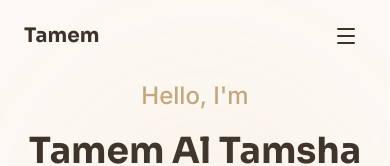
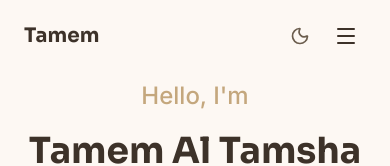
Before and after one commit to DevTamem/PortfolioV2, a Next.js app: page / in a window 390 px wide. Shown: the top 166 px of the page. Built offline with nearby package versions, Linux system fonts and the light colour scheme.

Commit message:
UI update: Added dark theme.

```diff
--- a/app/globals.css
+++ b/app/globals.css
@@ -3,6 +3,40 @@
 @tailwind utilities;
 
 @layer base {
+  :root {
+    --color-background: #FDF8F3;
+    --color-surface: #FAF5EF;
+    --color-primary: #3D3229;
+    --color-secondary: #6B5D4D;
+    --color-accent: #C4A77D;
+    --color-accent-hover: #B39668;
+    --color-accent-light: #D4BC95;
+    --color-border: #E8DFD4;
+    --color-highlight: #F5EDE4;
+    --color-muted: #8B7B6B;
+
+    --scrollbar-track: #FAF5EF;
+    --scrollbar-thumb: #D4BC95;
+    --scrollbar-thumb-hover: #C4A77D;
+  }
+
+  .dark {
+    --color-background: #1A1614;
+    --color-surface: #242019;
+    --color-primary: #F5EDE4;
+    --color-secondary: #C4B8A8;
+    --color-accent: #C4A77D;
+    --color-accent-hover: #D4BC95;
+    --color-accent-light: #B39668;
+    --color-border: #3D3229;
+    --color-highlight: #2E2820;
+    --color-muted: #9B8B7B;
+
+    --scrollbar-track: #1A1614;
+    --scrollbar-thumb: #3D3229;
+    --scrollbar-thumb-hover: #C4A77D;
+  }
+
   * {
     box-sizing: border-box;
   }
@@ -62,20 +96,20 @@
 }
 
 ::-webkit-scrollbar-track {
-  background: #FAF5EF;
+  background: var(--scrollbar-track);
 }
 
 ::-webkit-scrollbar-thumb {
-  background: #D4BC95;
+  background: var(--scrollbar-thumb);
   border-radius: 5px;
 }
 
 ::-webkit-scrollbar-thumb:hover {
-  background: #C4A77D;
+  background: var(--scrollbar-thumb-hover);
 }
 
 /* Selection color */
 ::selection {
-  background-color: #C4A77D;
+  background-color: var(--color-accent);
   color: white;
 }
--- a/app/layout.tsx
+++ b/app/layout.tsx
@@ -1,6 +1,7 @@
 import type { Metadata } from 'next'
 import { Inter, Sora } from 'next/font/google'
 import './globals.css'
+import { ThemeProvider } from '@/components/providers/ThemeProvider'
 
 const inter = Inter({
   subsets: ['latin'],
@@ -20,15 +21,29 @@ export const metadata: Metadata = {
   keywords: ['portfolio', 'software engineer', 'developer', 'react', 'typescript', 'nodejs'],
 }
 
+const themeScript = `
+  (function() {
+    const stored = localStorage.getItem('theme');
+    if (stored === 'dark' || (!stored && window.matchMedia('(prefers-color-scheme: dark)').matches)) {
+      document.documentElement.classList.add('dark');
+    }
+  })();
+`
+
 export default function RootLayout({
   children,
 }: {
   children: React.ReactNode
 }) {
   return (
-    <html lang="en" className={`${inter.variable} ${sora.variable}`}>
+    <html lang="en" className={`${inter.variable} ${sora.variable}`} suppressHydrationWarning>
+      <head>
+        <script dangerouslySetInnerHTML={{ __html: themeScript }} />
+      </head>
       <body className="min-h-screen">
-        {children}
+        <ThemeProvider>
+          {children}
+        </ThemeProvider>
       </body>
     </html>
   )
--- a/components/layout/Header.tsx
+++ b/components/layout/Header.tsx
@@ -4,6 +4,7 @@ import { useState, useEffect } from 'react'
 import { motion, AnimatePresence } from 'framer-motion'
 import { Menu, X } from 'lucide-react'
 import { cn } from '@/lib/utils'
+import { ThemeToggle } from '@/components/shared/ThemeToggle'
 
 const navLinks = [
   { label: 'About', href: '#about' },
@@ -60,16 +61,20 @@ export function Header() {
               <span className="absolute -bottom-1 left-0 w-0 h-0.5 bg-accent transition-all duration-300 group-hover:w-full" />
             </a>
           ))}
+          <ThemeToggle />
         </div>
 
         {/* Mobile menu button */}
+        <div className="md:hidden flex items-center gap-2">
+          <ThemeToggle />
           <button
-          className="md:hidden p-2 text-primary hover:text-accent transition-colors"
+            className="p-2 text-primary hover:text-accent transition-colors"
             onClick={() => setIsMobileMenuOpen(!isMobileMenuOpen)}
             aria-label="Toggle menu"
           >
             {isMobileMenuOpen ? <X className="w-6 h-6" /> : <Menu className="w-6 h-6" />}
           </button>
+        </div>
       </nav>
 
       {/* Mobile menu */}
--- /dev/null
+++ b/components/providers/ThemeProvider.tsx
@@ -0,0 +1,61 @@
+'use client'
+
+import { createContext, useContext, useEffect, useState } from 'react'
+
+type Theme = 'light' | 'dark'
+
+interface ThemeContextType {
+  theme: Theme
+  toggleTheme: () => void
+}
+
+const ThemeContext = createContext<ThemeContextType | undefined>(undefined)
+
+export function useTheme() {
+  const context = useContext(ThemeContext)
+  if (!context) {
+    throw new Error('useTheme must be used within a ThemeProvider')
+  }
+  return context
+}
+
+export function ThemeProvider({ children }: { children: React.ReactNode }) {
+  const [theme, setTheme] = useState<Theme>('light')
+  const [mounted, setMounted] = useState(false)
+
+  useEffect(() => {
+    setMounted(true)
+    const stored = localStorage.getItem('theme') as Theme | null
+    if (stored) {
+      setTheme(stored)
+    } else if (window.matchMedia('(prefers-color-scheme: dark)').matches) {
+      setTheme('dark')
+    }
+  }, [])
+
+  useEffect(() => {
+    if (!mounted) return
+
+    const root = document.documentElement
+    if (theme === 'dark') {
+      root.classList.add('dark')
+    } else {
+      root.classList.remove('dark')
+    }
+    localStorage.setItem('theme', theme)
+  }, [theme, mounted])
+
+  const toggleTheme = () => {
+    setTheme(prev => prev === 'light' ? 'dark' : 'light')
+  }
+
+  if (!mounted) {
+    return null
+  }
+
+  return (
+    <ThemeContext.Provider value={{ theme, toggleTheme }}>
+      {children}
+    </ThemeContext.Provider>
+  )
+}
--- /dev/null
+++ b/components/shared/ThemeToggle.tsx
@@ -0,0 +1,25 @@
+'use client'
+
+import { motion } from 'framer-motion'
+import { Sun, Moon } from 'lucide-react'
+import { useTheme } from '@/components/providers/ThemeProvider'
+
+export function ThemeToggle() {
+  const { theme, toggleTheme } = useTheme()
+
+  return (
+    <motion.button
+      onClick={toggleTheme}
+      className="p-2 text-secondary hover:text-accent transition-colors"
+      whileHover={{ scale: 1.1 }}
+      whileTap={{ scale: 0.9 }}
+      aria-label={`Switch to ${theme === 'light' ? 'dark' : 'light'} theme`}
+    >
+      {theme === 'light' ? (
+        <Moon className="w-5 h-5" />
+      ) : (
+        <Sun className="w-5 h-5" />
+      )}
+    </motion.button>
+  )
+}
--- a/tailwind.config.ts
+++ b/tailwind.config.ts
@@ -6,21 +6,22 @@ const config: Config = {
     './components/**/*.{js,ts,jsx,tsx,mdx}',
     './app/**/*.{js,ts,jsx,tsx,mdx}',
   ],
+  darkMode: 'class',
   theme: {
     extend: {
       colors: {
-        background: '#FDF8F3',
-        surface: '#FAF5EF',
-        primary: '#3D3229',
-        secondary: '#6B5D4D',
+        background: 'var(--color-background)',
+        surface: 'var(--color-surface)',
+        primary: 'var(--color-primary)',
+        secondary: 'var(--color-secondary)',
         accent: {
-          DEFAULT: '#C4A77D',
-          hover: '#B39668',
-          light: '#D4BC95',
+          DEFAULT: 'var(--color-accent)',
+          hover: 'var(--color-accent-hover)',
+          light: 'var(--color-accent-light)',
         },
-        border: '#E8DFD4',
-        highlight: '#F5EDE4',
-        muted: '#8B7B6B',
+        border: 'var(--color-border)',
+        highlight: 'var(--color-highlight)',
+        muted: 'var(--color-muted)',
       },
       fontFamily: {
         heading: ['var(--font-sora)', 'sans-serif'],
```
Lines whose indentation alone changed are shown as unchanged.
